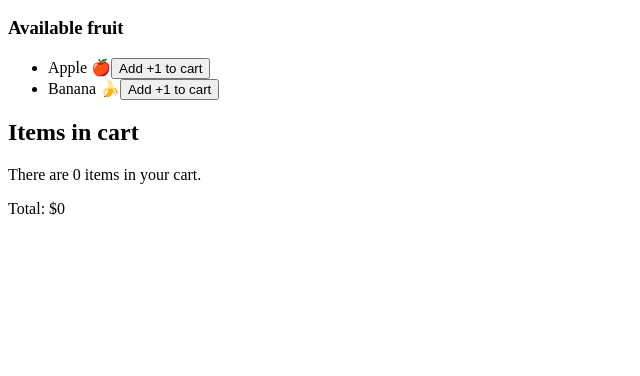
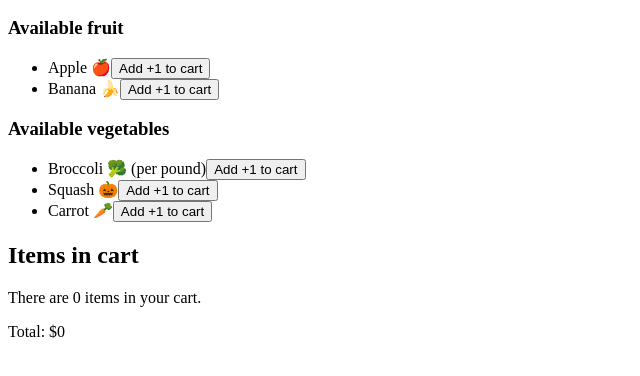
Before and after one commit to rfrhall/best-programming-club-2020-12-13, a plain HTML site: page index.html in a window 1280 px wide. Shown: the part 110-486 px from the top of the page, without its empty margins (0-640 px from the left). Drawn offline with Linux system fonts and the light colour scheme.

Commit message:
added vegetables

```diff
--- a/index.html
+++ b/index.html
@@ -16,6 +16,10 @@
         <section class="product-sub-section">
           <h3>Available fruit</h3>
           <ul id="available-fruit-list"></ul>
+        </section>
+        <section class="product-sub-section">
+          <h3>Available vegetables</h3>
+          <ul id="available-vegetable-list"></ul>
         </section>
       </section>
 
@@ -65,7 +69,7 @@
 
           fruitListElement.appendChild(listItemElement)
 
-          const buttonElement = document.createElement('button')
+        const buttonElement = document.createElement('button')
 
           buttonElement.classList.add('add-to-cart')
           buttonElement.dataset.product = itemData.product
@@ -74,6 +78,26 @@
 
           listItemElement.appendChild(buttonElement)
         })
+
+        const vegetableListElement = document.getElementById('available-vegetable-list')
+
+          availableProductsData.vegetables.forEach((itemData) => {
+        const listItemElement = document.createElement('li')
+
+          listItemElement.innerText = itemData.product
+
+          vegetableListElement.appendChild(listItemElement)
+
+        const buttonElement = document.createElement('button')
+
+          buttonElement.classList.add('add-to-cart')
+          buttonElement.dataset.product = itemData.product
+          buttonElement.dataset.price = itemData.price
+          buttonElement.innerText = 'Add +1 to cart'
+
+          listItemElement.appendChild(buttonElement)
+        })
+
       }
 
       function initializeCart() {
```
